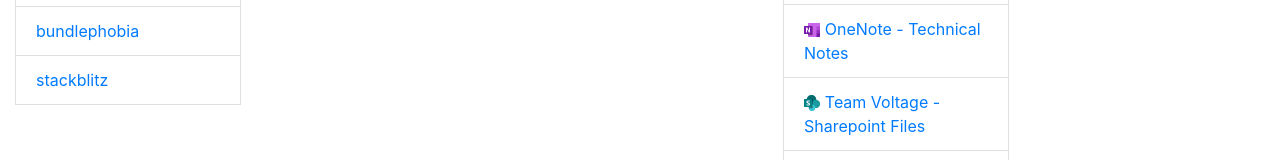
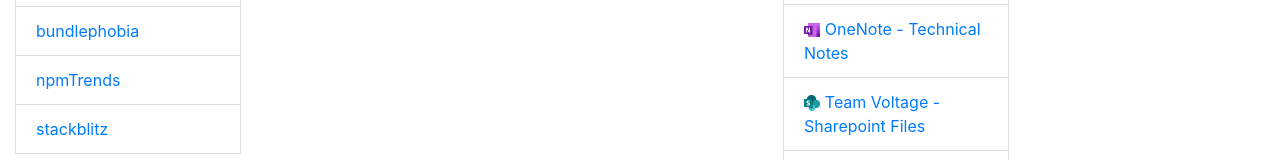
Before and after one commit to pgdesjardins/personal-start-page, a React (Create React App) app: page / in a window 1280 px wide. Shown: the part 545-705 px from the top of the page. Built offline with nearby package versions, Linux system fonts and the light colour scheme.

Commit message:
add link

```diff
--- a/src/Data/onlineTools.js
+++ b/src/Data/onlineTools.js
@@ -17,6 +17,7 @@
     },
     { title: "codesandbox", url: "https://codesandbox.io/" },
     { title: "bundlephobia", url: "https://bundlephobia.com/" },
+    { title: "npmTrends", url: "https://npmtrends.com/" },
     { title: "stackblitz", url: "https://stackblitz.com/" }
   ]
 };
```
